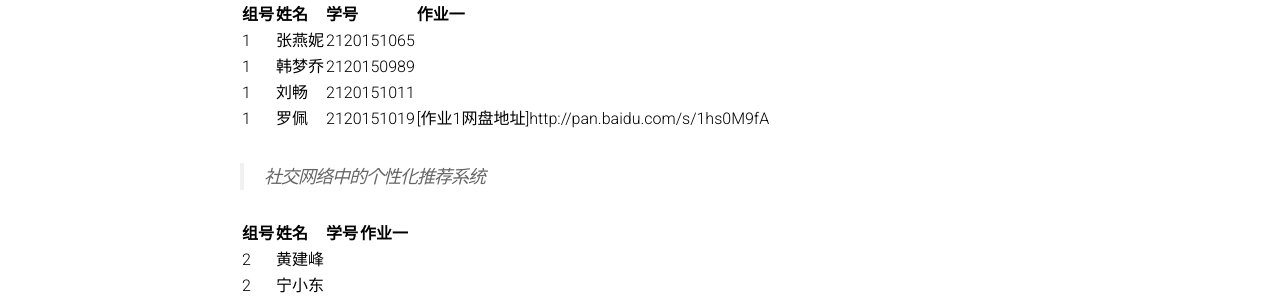
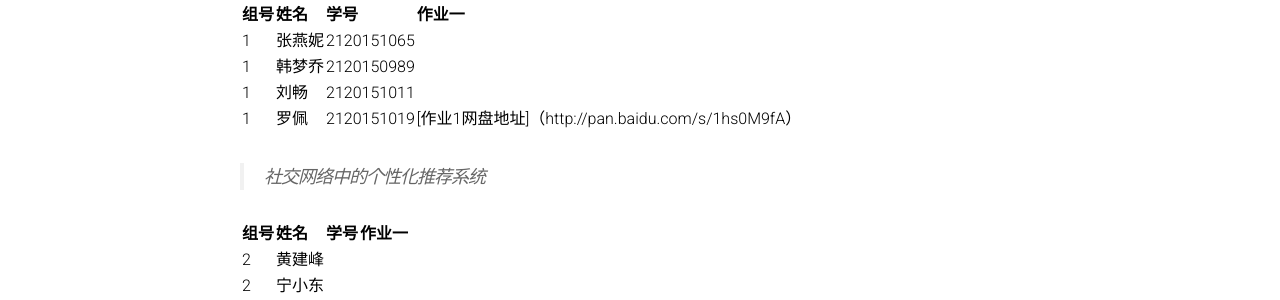
Before and after one commit to BITDM/bitdm.github.io, a Jekyll site: the page built from 2016/groups.md, in a window 1280 px wide and 900 px high. Shown: the part 208-508 px from the top of the window. Built offline with Jekyll 4.4.1, drawn with Linux system fonts in a browser that asks for light colours.

Commit message:
add 罗佩的第一个homework链接

```diff
--- a/2016/groups.md
+++ b/2016/groups.md
@@ -11,7 +11,7 @@ permalink: /2016/groups/
 |1|张燕妮|2120151065|
 |1|韩梦乔|2120150989|
 |1|刘畅|2120151011|
-|1|罗佩|2120151019|[作业1网盘地址]http://pan.baidu.com/s/1hs0M9fA
+|1|罗佩|2120151019|[作业1网盘地址]（http://pan.baidu.com/s/1hs0M9fA）
 
 > 社交网络中的个性化推荐系统
 
```
